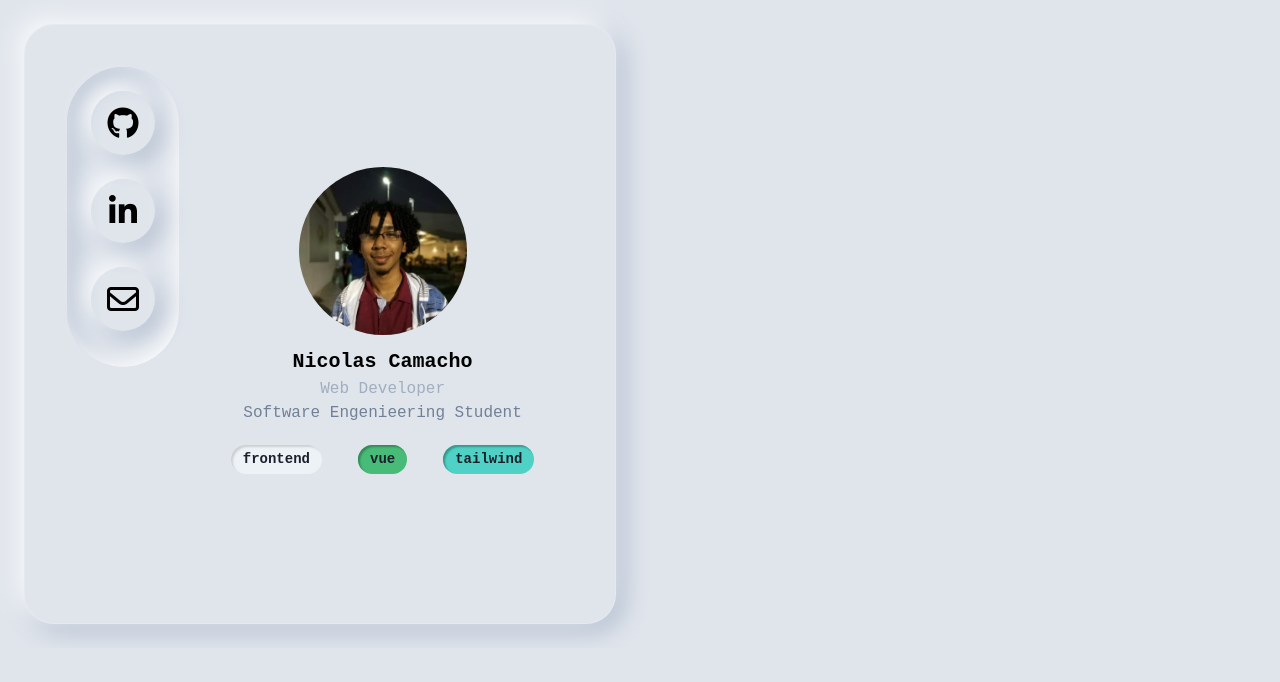
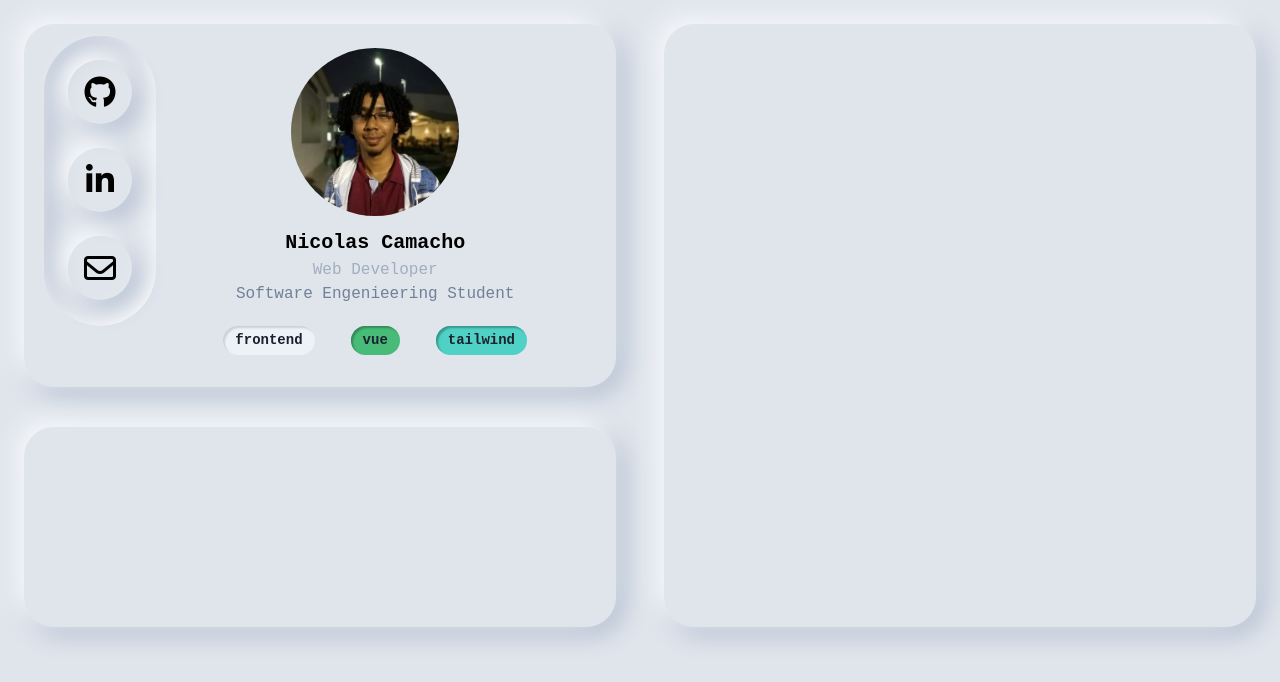
Before and after one commit to nicolas-camacho/mysite, a Vue app: page / in a window 1280 px wide. Shown: the top 682 px of the page. Built offline with nearby package versions, Linux system fonts and the light colour scheme.

Commit message:
:construction: Building home dash page

```diff
--- a/src/components/blog_card.vue
+++ b/src/components/blog_card.vue
@@ -1,10 +1,10 @@
 <template>
-  <div></div>
+  <div class="m-md rounded-xl shadow-neu bg-main w-full"></div>
 </template>
 
 <script>
 export default {
-  name: "blog_card"
+  name: "blogCard"
 };
 </script>
 
--- a/src/components/home.vue
+++ b/src/components/home.vue
@@ -1,18 +1,24 @@
 <template>
-  <div class="flex flex-wrap overflow-hidden">
-    <div class="w-full md:w-1/2 my-1 px-1">
+  <div class="flex flex-wrap">
+    <div class="w-full w-2/2 md:w-1/2 my-1 px-1 flex flex-wrap">
       <me />
+      <blogCard class="h-small" />
+    </div>
+    <div class="w-full w-2/2 md:w-1/2 my-1 px-1 flex flex-wrap">
+      <blogCard />
     </div>
   </div>
 </template>
 
 <script>
 import me from "./me";
+import blogCard from "./blog_card";
 
 export default {
   name: "home",
   components: {
-    me
+    me,
+    blogCard
   }
 };
 </script>
--- a/src/components/me.vue
+++ b/src/components/me.vue
@@ -1,11 +1,9 @@
 <template>
-  <div
-    class="terminal m-md lg:h-total rounded-xl shadow-neu bg-main border-neu py-3 lg:p-8 md:px-5 lg:flex"
-  >
-    <div class="w-5/5 lg:w-1/5 lg:h-half flex justify-center lg:justify-start lg:m-sm">
+  <div class="m-md rounded-xl shadow-neu bg-main py-3 md:px-5 lg:flex w-full">
+    <div class="w-5/5 lg:w-1/5 lg:h-half flex justify-center lg:justify-start">
       <bar />
     </div>
-    <div class="w-5/5 flex flex-wrap lg:w-4/5 mt-10 lg:m-sm">
+    <div class="w-5/5 flex flex-wrap lg:w-4/5 mt-10 lg:m-0">
       <div class="w-full flex justify-center items-end">
         <img
           class="h-48 w-48 rounded-full perfil transition hover:transition-fast hover:shadow-neu p-3"
@@ -43,11 +41,7 @@ export default {
 };
 </script>
 
-<style>
-.terminal {
-  border: 1px solid rgba(255, 255, 255, 0.2);
-}
-
+<style scoped>
 .perfil:active {
   @apply shadow-neu_in;
 }
--- a/tailwind.config.js
+++ b/tailwind.config.js
@@ -28,8 +28,11 @@ module.exports = {
         nova: ['Nova Mono', 'monospace']
       },
       height: {
-        total: '600px',
-        half: '300px'
+        total: '650px',
+        half: '290px',
+        terminal: '400px',
+        adjust: '280px',
+        small: '200px'
       }
     }
   },
```
